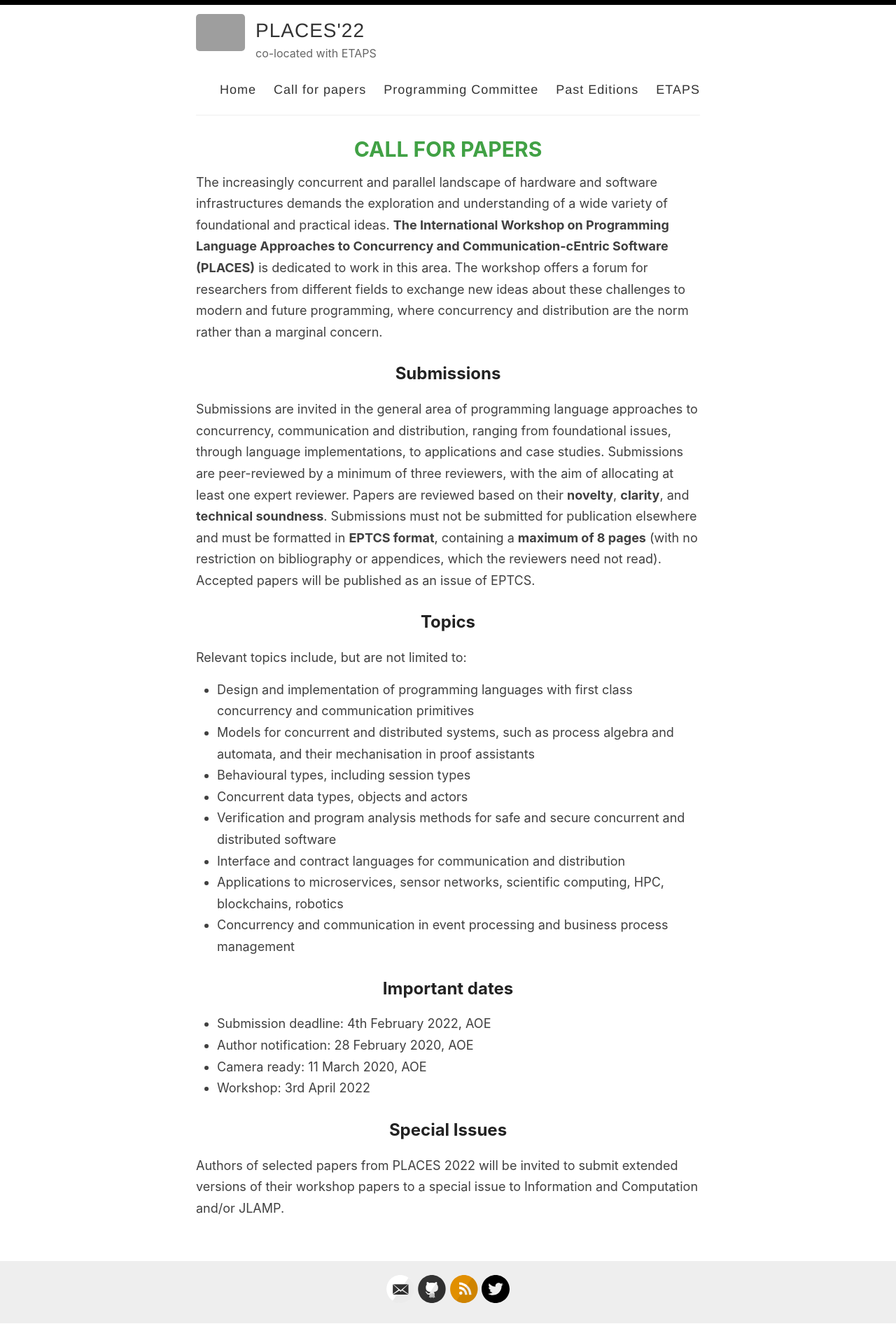
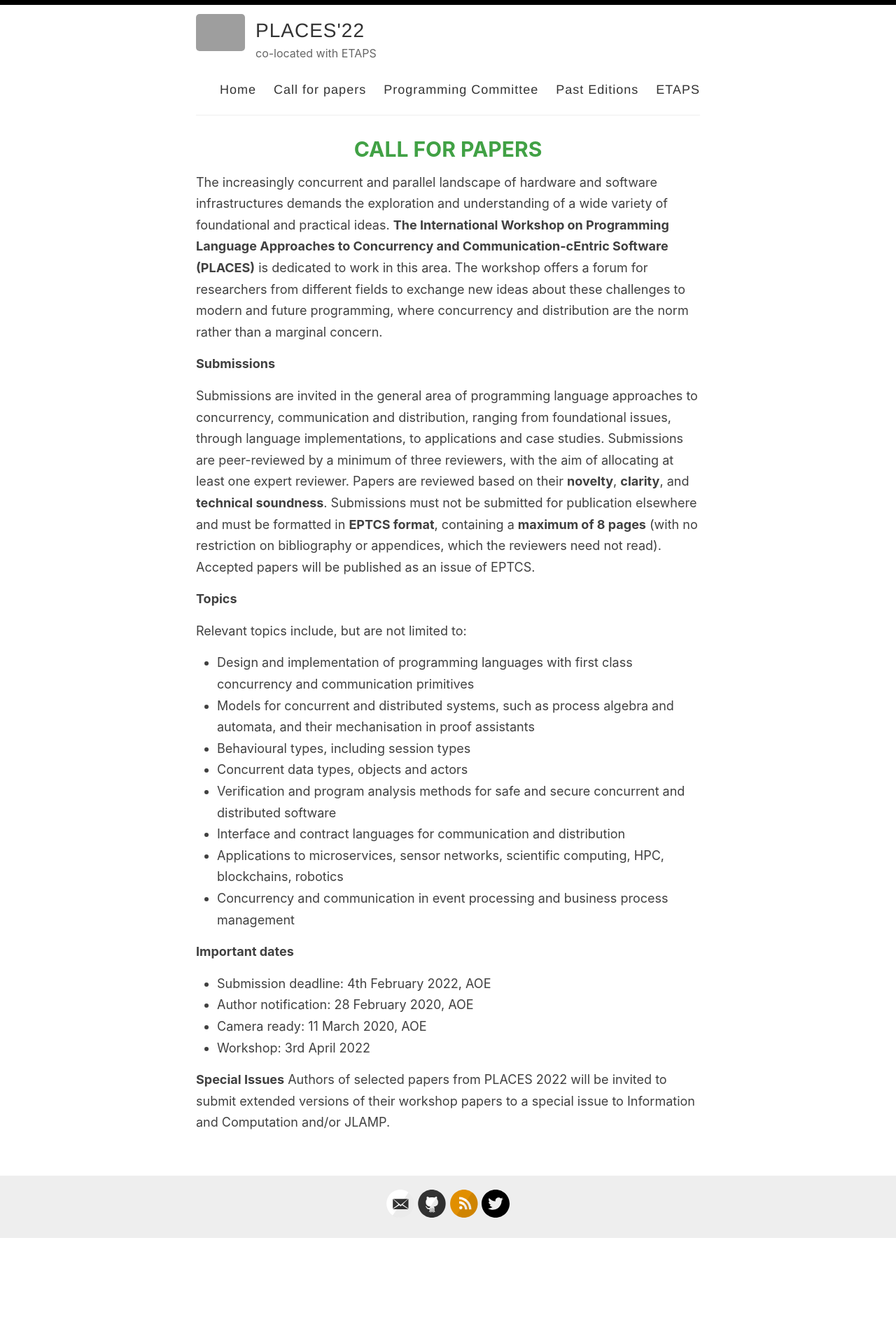
Before and after one commit to places-workshop/2022, a Jekyll site: the page built from _pages/callforpapers.md, in a window 1280 px wide. Shown: the whole page at 70% size. Built offline with Jekyll 4.4.1, drawn with Linux system fonts in a browser that asks for light colours; after the commit the page ends 1770 px from its top, so only the background shows below that; grey boxes are pictures that could not be loaded.

```diff
--- a/_pages/callforpapers.md
+++ b/_pages/callforpapers.md
@@ -6,11 +6,11 @@ permalink: /call-for-papers/
 
 The increasingly concurrent and parallel landscape of hardware and software infrastructures demands the exploration and understanding of a wide variety of foundational and practical ideas. **The International Workshop on Programming Language Approaches to Concurrency and Communication-cEntric Software (PLACES)** is dedicated to work in this area. The workshop offers a forum for researchers from different fields to exchange new ideas about these challenges to modern and future programming, where concurrency and distribution are the norm rather than a marginal concern.
 
-## Submissions
+**Submissions**
 
 Submissions are invited in the general area of programming language approaches to concurrency, communication and distribution, ranging from foundational issues, through language implementations, to applications and case studies. Submissions are peer-reviewed by a minimum of three reviewers, with the aim of allocating at least one expert reviewer. Papers are reviewed based on their **novelty**, **clarity**, and **technical soundness**. Submissions must not be submitted for publication elsewhere and must be formatted in **EPTCS format**, containing a **maximum of 8 pages** (with no restriction on bibliography or appendices, which the reviewers need not read). Accepted papers will be published as an issue of EPTCS.
 
-## Topics
+**Topics**
 
 Relevant topics include, but are not limited to:
 * Design and implementation of programming languages with first class concurrency and communication primitives
@@ -22,11 +22,11 @@ Relevant topics include, but are not limited to:
 * Applications to microservices, sensor networks, scientific computing, HPC, blockchains, robotics
 * Concurrency and communication in event processing and business process management
 
-## Important dates
+**Important dates**
 * Submission deadline: 4th February 2022, AOE
 * Author notification: 28 February 2020, AOE
 * Camera ready: 11 March 2020, AOE
 * Workshop: 3rd April 2022
 
-## Special Issues
+**Special Issues**
 Authors of selected papers from PLACES 2022 will be invited to submit extended versions of their workshop papers to a special issue to Information and Computation and/or JLAMP.
```
